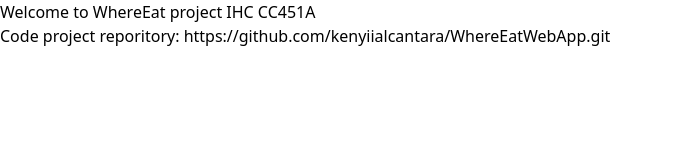
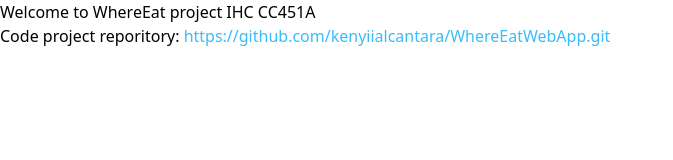
Before and after one commit to kenyiialcantara/WhereEatWebPage, a plain HTML site: page index.html in a window 1280 px wide. Shown: the whole page, without its empty margins (0-673 px from the left). Drawn offline with nearby package versions, Linux system fonts and the light colour scheme.

Commit message:
add color url

```diff
--- a/index.html
+++ b/index.html
@@ -12,7 +12,9 @@
     <body>
       <div>
         Code project reporitory:
-        <a href="https://github.com/kenyiialcantara/WhereEatWebApp.git"
+        <a
+          href="https://github.com/kenyiialcantara/WhereEatWebApp.git"
+          class="text-sky-400"
           >https://github.com/kenyiialcantara/WhereEatWebApp.git</a
         >
       </div>
```
